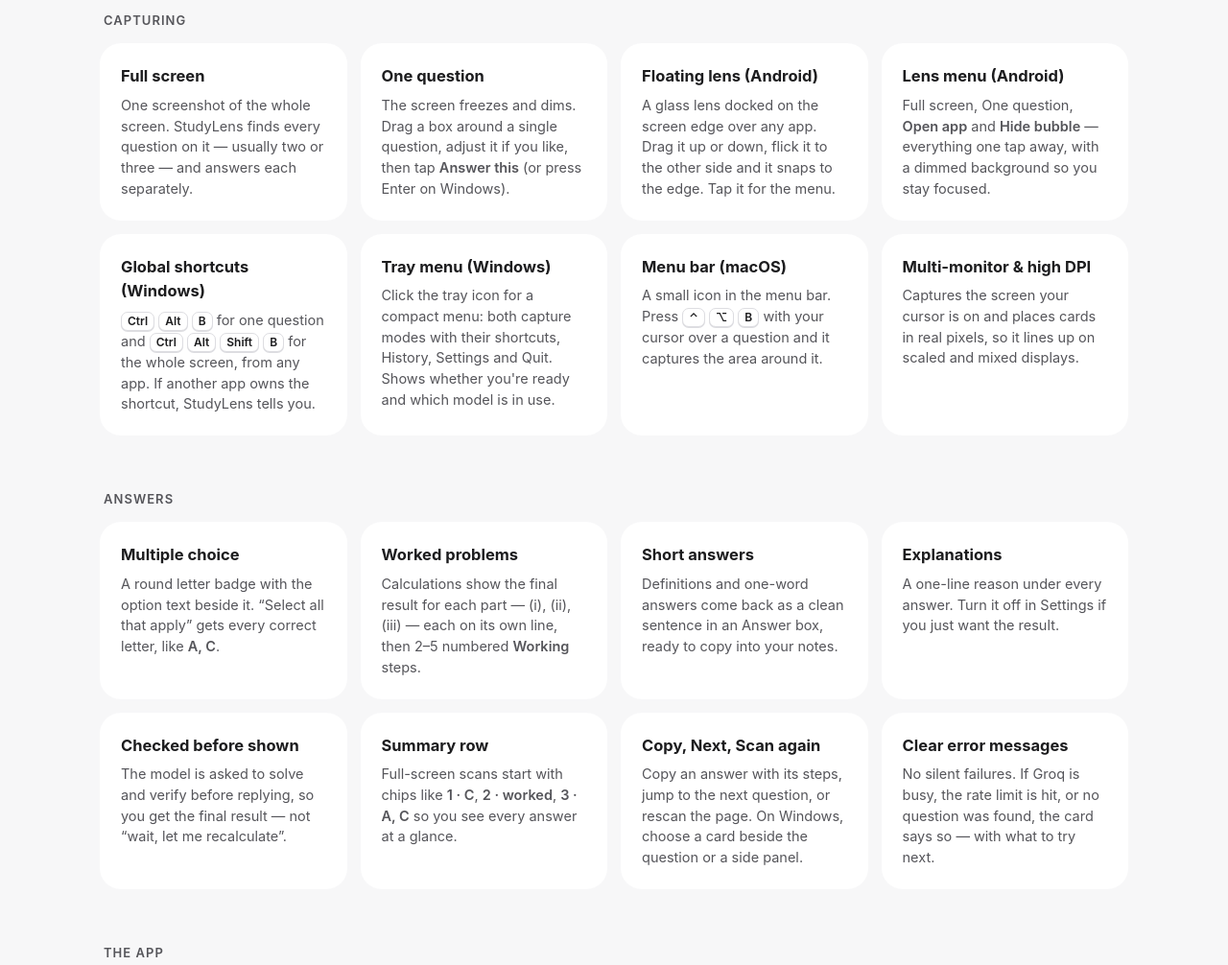
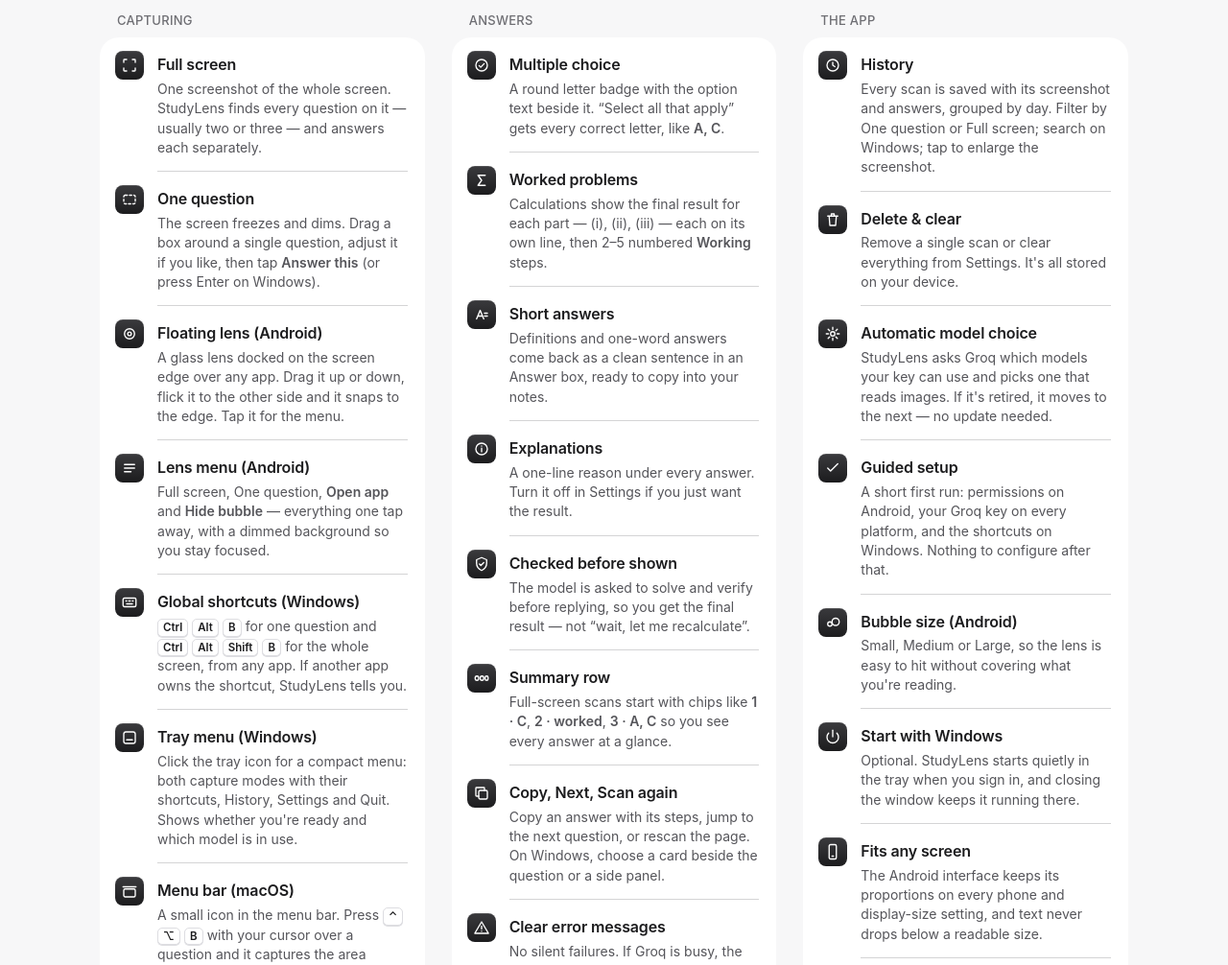
Before and after one commit to Asta39/studylense, a plain HTML site: page docs/index.html in a window 1280 px wide. Shown: the part 9020-10026 px from the top of the page at 96% size. Drawn offline with Linux system fonts and the light colour scheme.

Commit message:
Website: features as iOS inset grouped lists instead of cards

```diff
--- a/docs/index.html
+++ b/docs/index.html
@@ -187,40 +187,46 @@
         <p class="eyebrow center reveal">Everything it does</p>
         <h2 class="headline center reveal">Every feature, explained.</h2>
 
-        <h3 class="group reveal">Capturing</h3>
-        <div class="grid">
-          <div class="item reveal"><h4>Full screen</h4><p>One screenshot of the whole screen. StudyLens finds every question on it — usually two or three — and answers each separately.</p></div>
-          <div class="item reveal"><h4>One question</h4><p>The screen freezes and dims. Drag a box around a single question, adjust it if you like, then tap <b>Answer this</b> (or press Enter on Windows).</p></div>
-          <div class="item reveal"><h4>Floating lens (Android)</h4><p>A glass lens docked on the screen edge over any app. Drag it up or down, flick it to the other side and it snaps to the edge. Tap it for the menu.</p></div>
-          <div class="item reveal"><h4>Lens menu (Android)</h4><p>Full screen, One question, <b>Open app</b> and <b>Hide bubble</b> — everything one tap away, with a dimmed background so you stay focused.</p></div>
-          <div class="item reveal"><h4>Global shortcuts (Windows)</h4><p><span class="kbd">Ctrl</span> <span class="kbd">Alt</span> <span class="kbd">B</span> for one question and <span class="kbd">Ctrl</span> <span class="kbd">Alt</span> <span class="kbd">Shift</span> <span class="kbd">B</span> for the whole screen, from any app. If another app owns the shortcut, StudyLens tells you.</p></div>
-          <div class="item reveal"><h4>Tray menu (Windows)</h4><p>Click the tray icon for a compact menu: both capture modes with their shortcuts, History, Settings and Quit. Shows whether you're ready and which model is in use.</p></div>
-          <div class="item reveal"><h4>Menu bar (macOS)</h4><p>A small icon in the menu bar. Press <span class="kbd">⌃</span> <span class="kbd">⌥</span> <span class="kbd">B</span> with your cursor over a question and it captures the area around it.</p></div>
-          <div class="item reveal"><h4>Multi-monitor &amp; high DPI</h4><p>Captures the screen your cursor is on and places cards in real pixels, so it lines up on scaled and mixed displays.</p></div>
-        </div>
-
-        <h3 class="group reveal">Answers</h3>
-        <div class="grid">
-          <div class="item reveal"><h4>Multiple choice</h4><p>A round letter badge with the option text beside it. “Select all that apply” gets every correct letter, like <b>A, C</b>.</p></div>
-          <div class="item reveal"><h4>Worked problems</h4><p>Calculations show the final result for each part — (i), (ii), (iii) — each on its own line, then 2–5 numbered <b>Working</b> steps.</p></div>
-          <div class="item reveal"><h4>Short answers</h4><p>Definitions and one-word answers come back as a clean sentence in an Answer box, ready to copy into your notes.</p></div>
-          <div class="item reveal"><h4>Explanations</h4><p>A one-line reason under every answer. Turn it off in Settings if you just want the result.</p></div>
-          <div class="item reveal"><h4>Checked before shown</h4><p>The model is asked to solve and verify before replying, so you get the final result — not “wait, let me recalculate”.</p></div>
-          <div class="item reveal"><h4>Summary row</h4><p>Full-screen scans start with chips like <b>1 · C</b>, <b>2 · worked</b>, <b>3 · A, C</b> so you see every answer at a glance.</p></div>
-          <div class="item reveal"><h4>Copy, Next, Scan again</h4><p>Copy an answer with its steps, jump to the next question, or rescan the page. On Windows, choose a card beside the question or a side panel.</p></div>
-          <div class="item reveal"><h4>Clear error messages</h4><p>No silent failures. If Groq is busy, the rate limit is hit, or no question was found, the card says so — with what to try next.</p></div>
-        </div>
-
-        <h3 class="group reveal">The app</h3>
-        <div class="grid">
-          <div class="item reveal"><h4>History</h4><p>Every scan is saved with its screenshot and answers, grouped by day. Filter by One question or Full screen; search on Windows; tap to enlarge the screenshot.</p></div>
-          <div class="item reveal"><h4>Delete &amp; clear</h4><p>Remove a single scan or clear everything from Settings. It's all stored on your device.</p></div>
-          <div class="item reveal"><h4>Automatic model choice</h4><p>StudyLens asks Groq which models your key can use and picks one that reads images. If it's retired, it moves to the next — no update needed.</p></div>
-          <div class="item reveal"><h4>Guided setup</h4><p>A short first run: permissions on Android, your Groq key on every platform, and the shortcuts on Windows. Nothing to configure after that.</p></div>
-          <div class="item reveal"><h4>Bubble size (Android)</h4><p>Small, Medium or Large, so the lens is easy to hit without covering what you're reading.</p></div>
-          <div class="item reveal"><h4>Start with Windows</h4><p>Optional. StudyLens starts quietly in the tray when you sign in, and closing the window keeps it running there.</p></div>
-          <div class="item reveal"><h4>Fits any screen</h4><p>The Android interface keeps its proportions on every phone and display-size setting, and text never drops below a readable size.</p></div>
-          <div class="item reveal"><h4>Silver, glass &amp; Agrave Pro</h4><p>One calm look across all three platforms: soft silver, a glass focus-frame icon, dark pill buttons and Agrave Pro headings.</p></div>
+        <div class="lists">
+          <div class="list-group reveal">
+            <h3 class="group">Capturing</h3>
+            <ul class="ios-list">
+              <li><span class="ic"><svg viewBox="0 0 24 24" aria-hidden="true"><path d="M4 8V5a1 1 0 0 1 1-1h3M16 4h3a1 1 0 0 1 1 1v3M20 16v3a1 1 0 0 1-1 1h-3M8 20H5a1 1 0 0 1-1-1v-3"/></svg></span><div><h4>Full screen</h4><p>One screenshot of the whole screen. StudyLens finds every question on it — usually two or three — and answers each separately.</p></div></li>
+              <li><span class="ic"><svg viewBox="0 0 24 24" aria-hidden="true"><rect x="4" y="6" width="16" height="12" rx="2" stroke-dasharray="3 3"/></svg></span><div><h4>One question</h4><p>The screen freezes and dims. Drag a box around a single question, adjust it if you like, then tap <b>Answer this</b> (or press Enter on Windows).</p></div></li>
+              <li><span class="ic"><svg viewBox="0 0 24 24" aria-hidden="true"><circle cx="12" cy="12" r="7"/><circle cx="12" cy="12" r="2.5"/></svg></span><div><h4>Floating lens (Android)</h4><p>A glass lens docked on the screen edge over any app. Drag it up or down, flick it to the other side and it snaps to the edge. Tap it for the menu.</p></div></li>
+              <li><span class="ic"><svg viewBox="0 0 24 24" aria-hidden="true"><path d="M5 7h14M5 12h14M5 17h9"/></svg></span><div><h4>Lens menu (Android)</h4><p>Full screen, One question, <b>Open app</b> and <b>Hide bubble</b> — everything one tap away, with a dimmed background so you stay focused.</p></div></li>
+              <li><span class="ic"><svg viewBox="0 0 24 24" aria-hidden="true"><rect x="3" y="6" width="18" height="12" rx="2"/><path d="M7 10h1M11 10h2M16 10h1M8 14h8"/></svg></span><div><h4>Global shortcuts (Windows)</h4><p><span class="kbd">Ctrl</span> <span class="kbd">Alt</span> <span class="kbd">B</span> for one question and <span class="kbd">Ctrl</span> <span class="kbd">Alt</span> <span class="kbd">Shift</span> <span class="kbd">B</span> for the whole screen, from any app. If another app owns the shortcut, StudyLens tells you.</p></div></li>
+              <li><span class="ic"><svg viewBox="0 0 24 24" aria-hidden="true"><rect x="4" y="4" width="16" height="16" rx="3"/><path d="M8 15h8"/></svg></span><div><h4>Tray menu (Windows)</h4><p>Click the tray icon for a compact menu: both capture modes with their shortcuts, History, Settings and Quit. Shows whether you're ready and which model is in use.</p></div></li>
+              <li><span class="ic"><svg viewBox="0 0 24 24" aria-hidden="true"><path d="M3 6h18"/><rect x="4" y="9" width="16" height="11" rx="2"/></svg></span><div><h4>Menu bar (macOS)</h4><p>A small icon in the menu bar. Press <span class="kbd">⌃</span> <span class="kbd">⌥</span> <span class="kbd">B</span> with your cursor over a question and it captures the area around it.</p></div></li>
+              <li><span class="ic"><svg viewBox="0 0 24 24" aria-hidden="true"><rect x="2" y="5" width="12" height="9" rx="1.5"/><rect x="12" y="9" width="10" height="8" rx="1.5"/><path d="M6 18h4"/></svg></span><div><h4>Multi-monitor &amp; high DPI</h4><p>Captures the screen your cursor is on and places cards in real pixels, so it lines up on scaled and mixed displays.</p></div></li>
+            </ul>
+          </div>
+          <div class="list-group reveal">
+            <h3 class="group">Answers</h3>
+            <ul class="ios-list">
+              <li><span class="ic"><svg viewBox="0 0 24 24" aria-hidden="true"><circle cx="12" cy="12" r="8"/><path d="M8.5 12.5l2.3 2.3 4.7-5"/></svg></span><div><h4>Multiple choice</h4><p>A round letter badge with the option text beside it. “Select all that apply” gets every correct letter, like <b>A, C</b>.</p></div></li>
+              <li><span class="ic"><svg viewBox="0 0 24 24" aria-hidden="true"><path d="M17 5H7l5 7-5 7h10"/></svg></span><div><h4>Worked problems</h4><p>Calculations show the final result for each part — (i), (ii), (iii) — each on its own line, then 2–5 numbered <b>Working</b> steps.</p></div></li>
+              <li><span class="ic"><svg viewBox="0 0 24 24" aria-hidden="true"><path d="M5 18 10 6l5 12M7 14h6M16 10h4M16 14h4"/></svg></span><div><h4>Short answers</h4><p>Definitions and one-word answers come back as a clean sentence in an Answer box, ready to copy into your notes.</p></div></li>
+              <li><span class="ic"><svg viewBox="0 0 24 24" aria-hidden="true"><circle cx="12" cy="12" r="8"/><path d="M12 11v5M12 8h.01"/></svg></span><div><h4>Explanations</h4><p>A one-line reason under every answer. Turn it off in Settings if you just want the result.</p></div></li>
+              <li><span class="ic"><svg viewBox="0 0 24 24" aria-hidden="true"><path d="M12 3l7 3v5c0 4.5-3 8-7 10-4-2-7-5.5-7-10V6z"/><path d="M9 12l2 2 4-4"/></svg></span><div><h4>Checked before shown</h4><p>The model is asked to solve and verify before replying, so you get the final result — not “wait, let me recalculate”.</p></div></li>
+              <li><span class="ic"><svg viewBox="0 0 24 24" aria-hidden="true"><rect x="3" y="9" width="5" height="6" rx="3"/><rect x="10" y="9" width="5" height="6" rx="3"/><rect x="17" y="9" width="4" height="6" rx="2"/></svg></span><div><h4>Summary row</h4><p>Full-screen scans start with chips like <b>1 · C</b>, <b>2 · worked</b>, <b>3 · A, C</b> so you see every answer at a glance.</p></div></li>
+              <li><span class="ic"><svg viewBox="0 0 24 24" aria-hidden="true"><rect x="8" y="8" width="12" height="12" rx="2"/><path d="M16 8V5a1 1 0 0 0-1-1H5a1 1 0 0 0-1 1v10a1 1 0 0 0 1 1h3"/></svg></span><div><h4>Copy, Next, Scan again</h4><p>Copy an answer with its steps, jump to the next question, or rescan the page. On Windows, choose a card beside the question or a side panel.</p></div></li>
+              <li><span class="ic"><svg viewBox="0 0 24 24" aria-hidden="true"><path d="M12 4 2.5 20h19z"/><path d="M12 10v4M12 17h.01"/></svg></span><div><h4>Clear error messages</h4><p>No silent failures. If Groq is busy, the rate limit is hit, or no question was found, the card says so — with what to try next.</p></div></li>
+            </ul>
+          </div>
+          <div class="list-group reveal">
+            <h3 class="group">The app</h3>
+            <ul class="ios-list">
+              <li><span class="ic"><svg viewBox="0 0 24 24" aria-hidden="true"><circle cx="12" cy="12" r="8"/><path d="M12 8v4l3 2"/></svg></span><div><h4>History</h4><p>Every scan is saved with its screenshot and answers, grouped by day. Filter by One question or Full screen; search on Windows; tap to enlarge the screenshot.</p></div></li>
+              <li><span class="ic"><svg viewBox="0 0 24 24" aria-hidden="true"><path d="M5 7h14M10 7V4h4v3M7 7l1 13h8l1-13"/></svg></span><div><h4>Delete &amp; clear</h4><p>Remove a single scan or clear everything from Settings. It's all stored on your device.</p></div></li>
+              <li><span class="ic"><svg viewBox="0 0 24 24" aria-hidden="true"><path d="M12 3v3M12 18v3M3 12h3M18 12h3M5.6 5.6l2.1 2.1M16.3 16.3l2.1 2.1M5.6 18.4l2.1-2.1M16.3 7.7l2.1-2.1"/><circle cx="12" cy="12" r="3"/></svg></span><div><h4>Automatic model choice</h4><p>StudyLens asks Groq which models your key can use and picks one that reads images. If it's retired, it moves to the next — no update needed.</p></div></li>
+              <li><span class="ic"><svg viewBox="0 0 24 24" aria-hidden="true"><path d="M5 12l4 4 10-10"/></svg></span><div><h4>Guided setup</h4><p>A short first run: permissions on Android, your Groq key on every platform, and the shortcuts on Windows. Nothing to configure after that.</p></div></li>
+              <li><span class="ic"><svg viewBox="0 0 24 24" aria-hidden="true"><circle cx="8" cy="14" r="3"/><circle cx="16" cy="11" r="5"/></svg></span><div><h4>Bubble size (Android)</h4><p>Small, Medium or Large, so the lens is easy to hit without covering what you're reading.</p></div></li>
+              <li><span class="ic"><svg viewBox="0 0 24 24" aria-hidden="true"><path d="M12 3v9"/><path d="M6.3 7a8 8 0 1 0 11.4 0"/></svg></span><div><h4>Start with Windows</h4><p>Optional. StudyLens starts quietly in the tray when you sign in, and closing the window keeps it running there.</p></div></li>
+              <li><span class="ic"><svg viewBox="0 0 24 24" aria-hidden="true"><rect x="7" y="2" width="10" height="20" rx="2"/><path d="M11 18h2"/></svg></span><div><h4>Fits any screen</h4><p>The Android interface keeps its proportions on every phone and display-size setting, and text never drops below a readable size.</p></div></li>
+              <li><span class="ic"><svg viewBox="0 0 24 24" aria-hidden="true"><path d="M12 3l2.2 5.8L20 11l-5.8 2.2L12 19l-2.2-5.8L4 11l5.8-2.2z"/></svg></span><div><h4>Silver, glass &amp; Agrave Pro</h4><p>One calm look across all three platforms: soft silver, a glass focus-frame icon, dark pill buttons and Agrave Pro headings.</p></div></li>
+            </ul>
+          </div>
         </div>
       </div>
     </section>
--- a/docs/styles.css
+++ b/docs/styles.css
@@ -198,12 +198,23 @@ details p { color: var(--muted); margin: 12px 0 0; }
 
 /* Every feature */
 .all { padding: 120px 0; background: var(--card); }
-.group { font-size: 13px; font-weight: 600; letter-spacing: 0.08em; text-transform: uppercase; color: var(--muted); margin: 56px 0 14px 4px; }
-.grid { display: grid; grid-template-columns: repeat(4, minmax(0, 1fr)); gap: 14px; }
-.item { background: #fff; border-radius: 22px; padding: 22px; }
-.item h4 { margin: 0 0 6px; font-size: 16.5px; }
-.item p { margin: 0; color: var(--muted); font-size: 14.5px; line-height: 1.5; }
-.item .kbd { font-size: 12px; padding: 0 6px; min-width: 22px; }
+/* iOS inset grouped lists, like the Settings app */
+.lists { display: grid; grid-template-columns: repeat(3, minmax(0, 1fr)); gap: 28px; margin-top: 56px; align-items: start; }
+.group { font-size: 13px; font-weight: 500; letter-spacing: 0.02em; text-transform: uppercase; color: #6E6E73; margin: 0 0 8px 18px; }
+.ios-list { list-style: none; margin: 0; padding: 0; background: #fff; border-radius: 20px; overflow: hidden; }
+.ios-list li { display: flex; gap: 14px; align-items: flex-start; padding: 14px 18px 0 16px; }
+.ios-list li > div { flex: 1; padding-bottom: 14px; border-bottom: 0.5px solid rgba(60, 60, 67, 0.22); }
+.ios-list li:last-child > div { border-bottom: 0; }
+.ios-list h4 { margin: 2px 0 3px; font-size: 16px; font-weight: 600; letter-spacing: -0.01em; }
+.ios-list p { margin: 0; color: var(--muted); font-size: 14px; line-height: 1.45; }
+.ios-list .kbd { font-size: 11.5px; padding: 0 5px; min-width: 20px; border-radius: 5px; }
+.ic {
+  flex-shrink: 0; width: 30px; height: 30px; border-radius: 8px;
+  background: linear-gradient(180deg, #3A3A3D, #1C1C1E);
+  display: inline-flex; align-items: center; justify-content: center;
+  box-shadow: inset 0 0.5px 0 rgba(255, 255, 255, 0.25);
+}
+.ic svg { width: 18px; height: 18px; fill: none; stroke: #fff; stroke-width: 1.8; stroke-linecap: round; stroke-linejoin: round; }
 
 /* Changelog */
 .changelog { padding: 120px 0; }
@@ -232,7 +243,7 @@ details p { color: var(--muted); margin: 12px 0 0; }
 @media (max-width: 860px) {
   .hero { padding-top: 96px; }
   .feature, .statement, .gallery, .privacy, .download, .faq, .how, .all, .changelog { padding: 80px 0; }
-  .steps, .grid { grid-template-columns: 1fr; }
+  .steps, .lists { grid-template-columns: 1fr; }
   .step:not(:last-child)::after { display: none; }
   .release { padding: 24px; }
   .split { grid-template-columns: 1fr; gap: 40px; }
```
